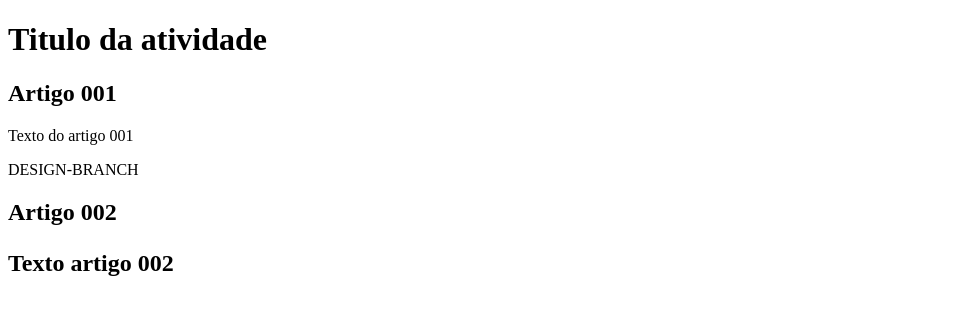
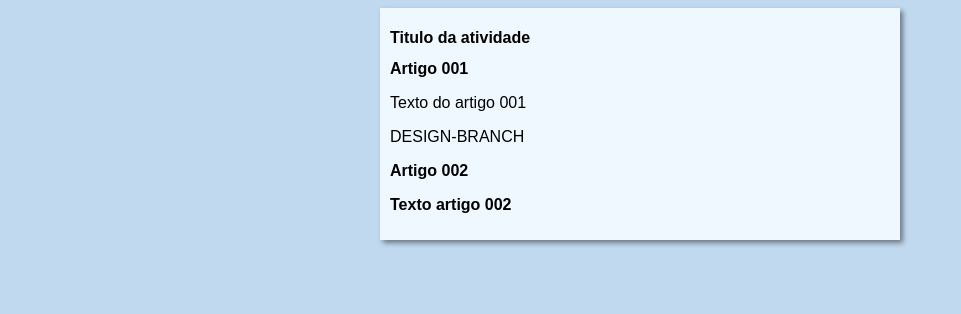
Before and after one commit to PtrMarcosTiago/atividade-1, a plain HTML site: page index.html in a window 1280 px wide. Shown: the whole page, without its empty margins (0-961 px from the left). Drawn offline with Linux system fonts and the light colour scheme.

Commit message:
commit no design
Criando o design do meu projeto e fazendo commit

```diff
--- /dev/null
+++ b/estilos/style.css
@@ -0,0 +1,16 @@
+* {
+    font-family: Arial, Helvetica, sans-serif;
+    font-size: 16px;
+}
+
+body {
+    background-color: rgb(192, 217, 238);
+}
+
+main {
+    background-color: aliceblue;
+    width:  500px;
+    margin: auto;
+    padding: 10px;
+    box-shadow: 3px 3px 5px rgba(0, 0, 0, 0.445);
+}
--- a/index.html
+++ b/index.html
@@ -5,6 +5,7 @@
     <meta http-equiv="X-UA-Compatible" content="IE=edge">
     <meta name="viewport" content="width=device-width, initial-scale=1.0">
     <title>Atividade 1 - Tópicos Especiais</title>
+    <link rel="stylesheet" href="estilos/style.css">
 </head>
 <body>
     <main>
```
